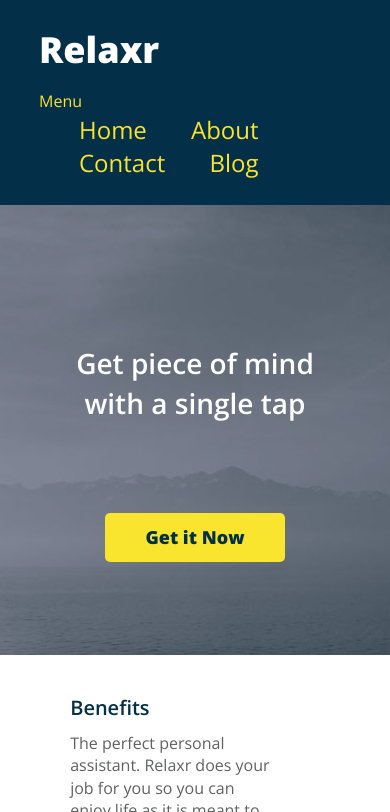
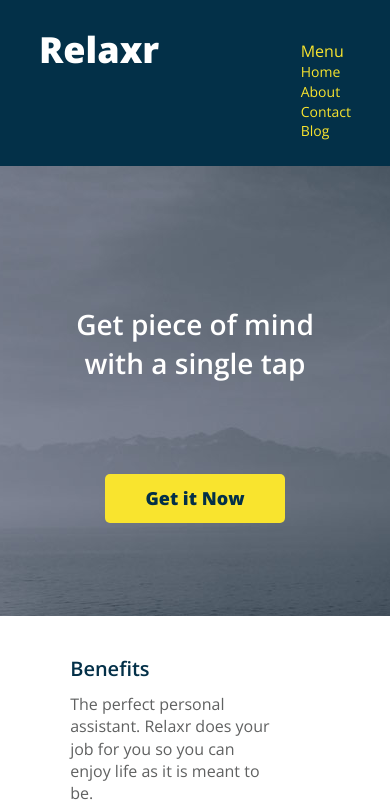
Before and after one commit to clarer/fewd7-assignment-7, a plain HTML site: page index.html in a window 390 px wide. Both pictures are taken after a click on the element "Menu". Shown: the top 812 px of the page. Drawn offline with nearby package versions, Linux system fonts and the light colour scheme.

Commit message:
menu ok
but can’t get blog to click to blog

```diff
--- a/css/style.css
+++ b/css/style.css
@@ -127,7 +127,7 @@ header nav ul li {
 
 @media only screen and (max-width: 960px) {
   .desktop {
-    font-size: 12px;
+    font-size: 14px;
   }
 }
 
@@ -135,8 +135,10 @@ header nav ul li {
   .desktop {
     display: none;
   }
-  #page-header nav li {
-    float: none;
+  header nav ul li{
+    display: block;
+    font-size: 14px;
+    margin: 0px;
   }
 }
 
--- a/index.html
+++ b/index.html
@@ -25,7 +25,7 @@
 					</ul>
 				</nav>
 				<nav class="mobile">
-				<div class="hamburger">Menu</div>
+				<div id="hamburger">Menu</div>
 				<ul class="hide" id="show-this-on-click">
 					<ul>
 						<li><a href="index.html">Home</a></li>
```
Also changed, not shown: script.js (added, +10 -0 lines).
